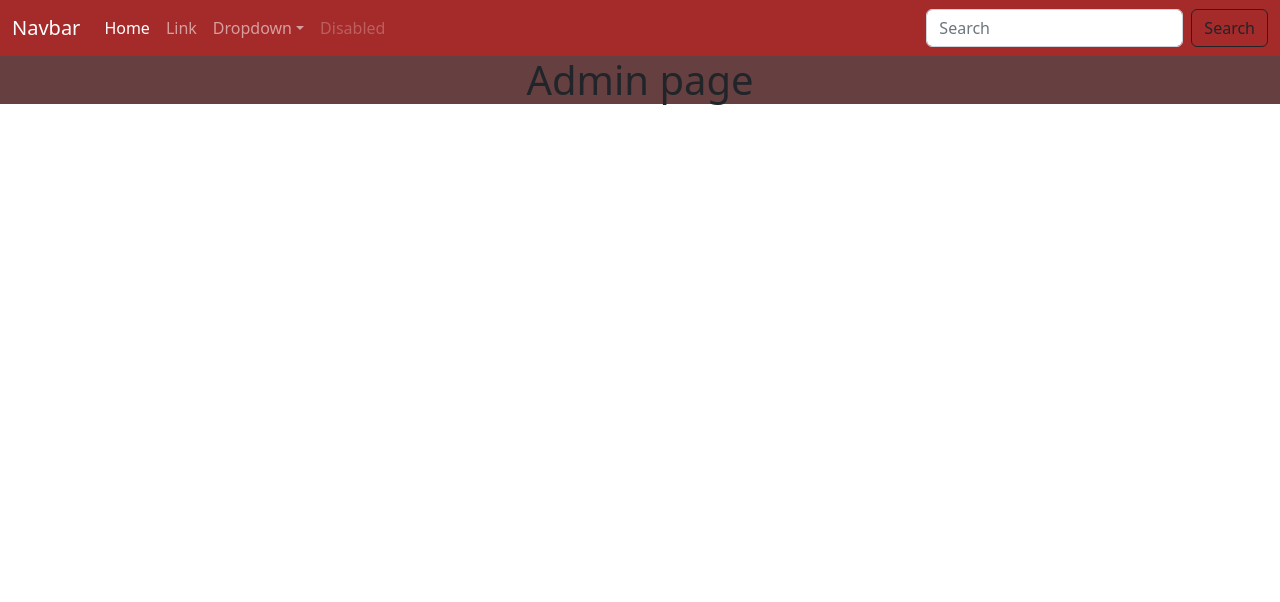
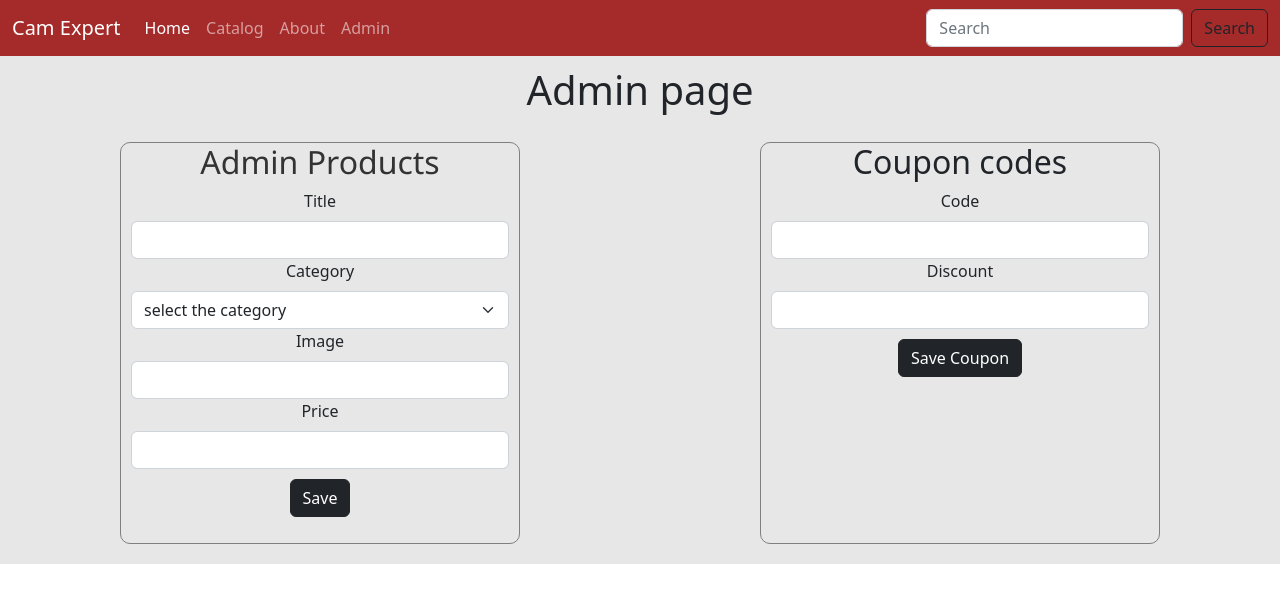
Before and after one commit to ornelasbrayan/camexpert_107, a React (Create React App) app: page /admin in a window 1280 px wide. Shown: the top 602 px of the page. Built offline with nearby package versions, Linux system fonts and the light colour scheme.

Commit message:
class2-109

```diff
--- a/src/App.css
+++ b/src/App.css
@@ -1,6 +1,8 @@
 .App {
   text-align: center;
 }
+
+
 
 .App-logo {
   height: 40vmin;
--- /dev/null
+++ b/src/components/adminCouponCodes.css
@@ -0,0 +1,17 @@
+.ad-coupon-codes {
+    display: block;
+    width: 400px;
+    border:  1px solid gray;
+    border-radius: 10px;
+    margin: 20px;
+    padding-bottom: 10px;
+}
+
+.ad-coupon-codes button {
+    margin-top: 10px;
+}
+
+.forms {
+    margin-left: 10px;
+    margin-right: 10px;
+}
--- /dev/null
+++ b/src/components/adminCouponCodes.jsx
@@ -0,0 +1,57 @@
+import "./adminCouponCodes.css"
+import { useState } from 'react';
+
+function AdminCouponCodes() {
+
+    const [coupon, setCoupon] = useState({});
+    const [allCoupons, setAllCoupons] = useState([]);
+
+    function inputChange(e) {
+        let input = e.target.value;
+        let attr = e.target.name;
+
+        let copy = {...coupon};
+        copy[attr] = input;
+        setCoupon(copy);
+    }
+
+    function saveCoupon() {
+        console.log(coupon);
+
+        let copy = [...allCoupons];
+        copy.push(coupon)
+        setAllCoupons(copy);
+
+
+    }
+
+    return (
+        <div className="ad-coupon-codes">
+            <h2>Coupon codes</h2>
+
+            <div className="forms">
+                <div>
+                    <label className="form-label">Code</label>
+                    <input name="code" onChange={inputChange} className="form-control" type="text" />
+                </div>
+
+                <div>
+                    <label className="form-label">Discount</label>
+                    <input name="discount" onChange={inputChange} className="form-control" type="number" />
+                </div>
+
+                <div>
+                    <button className="btn btn-dark" onClick={saveCoupon}>Save Coupon</button>
+                </div>
+            </div>
+
+            <ul>
+                {allCoupons.map(prod => <li key={prod.title}>{prod.title}</li>)}
+            </ul>
+
+
+        </div>
+    );
+}
+
+export default AdminCouponCodes;
--- /dev/null
+++ b/src/components/adminProducts.css
@@ -0,0 +1,22 @@
+.ad-products {
+    display: block;
+    width: 400px;
+    border:  1px solid gray;
+    border-radius: 10px;
+    margin: 20px;
+    padding-bottom: 10px;
+}
+
+.ad-products h2 {
+    color: #333;
+    font-family: 'Segoe UI', Tahoma, Geneva, Verdana, sans-serif;
+}
+
+.forms {
+    margin-left: 10px;
+    margin-right: 10px;
+}
+
+.my-control button {
+    margin-top: 10px;
+}
--- /dev/null
+++ b/src/components/adminProducts.jsx
@@ -0,0 +1,69 @@
+import "./adminProducts.css"
+import { useState } from 'react';
+
+function AdminProducts(){
+
+    const [product, setProduct] = useState({});
+    const [allProducts, setAllProducts] = useState([]);
+
+    function textChanged(e) {
+        let text = e.target.value;
+        let attr = e.target.name;
+
+        let copy = {...product};
+        copy[attr] = text;
+        setProduct(copy);
+    }
+
+    function saveProduct() {
+        console.log(product);
+
+        let copy = [...allProducts];
+        copy.push(product);
+        setAllProducts(copy);
+    }
+
+    return (
+        <div className="ad-products">
+            <h2>Admin Products</h2>
+            <div className="forms">
+
+                <div className="my-control">
+                    <label className="form-label">Title</label>
+                    <input name="title" onChange={textChanged} className="form-control" type="text" />
+                </div>
+
+                <div>
+                <label className="form-label">Category</label>
+                    <select name="category" onChange={textChanged} class="form-select" aria-label="Default select example">
+                        <option disabled selected>select the category</option>
+                        <option value="Camera">Camera</option>
+                        <option value="Video Camera">Video Camera</option>
+                        <option value="Flash">Flash</option>
+                    </select>
+                </div>
+
+                <div>
+                    <label className="form-label">Image</label>
+                    <input name="image" onChange={textChanged} className="form-control" type="text" />
+                </div>
+
+                <div>
+                    <label className="form-label">Price</label>
+                    <input name="price" onChange={textChanged} className="form-control" type="text" />
+                </div>
+
+                <div className="my-control center">
+                    <button onClick={saveProduct} className="btn btn-dark">Save</button>
+                </div>
+            </div>
+
+            <ul>
+                {allProducts.map(prod => <li key={prod.title}>{prod.title}</li>)}
+            </ul>
+
+        </div>
+    );
+}
+
+export default AdminProducts;
--- a/src/components/navbar.jsx
+++ b/src/components/navbar.jsx
@@ -1,34 +1,28 @@
 import "./navbar.css";
+
+import {Link} from 'react-router-dom'
 
 function Navbar(){
     return (
         <nav className="navbar navbar-expand-lg navbar-dark bg-body-tertiary">
   <div className="container-fluid">
-    <a className="navbar-brand" href="#">Navbar</a>
+    <Link className="navbar-brand" to="#">Cam Expert</Link>
     <button className="navbar-toggler" type="button" data-bs-toggle="collapse" data-bs-target="#navbarSupportedContent" aria-controls="navbarSupportedContent" aria-expanded="false" aria-label="Toggle navigation">
       <span className="navbar-toggler-icon"></span>
     </button>
     <div className="collapse navbar-collapse" id="navbarSupportedContent">
       <ul className="navbar-nav me-auto mb-2 mb-lg-0">
         <li className="nav-item">
-          <a className="nav-link active" aria-current="page" href="#">Home</a>
+          <Link className="nav-link active" aria-current="page" to="/home">Home</Link>
         </li>
         <li className="nav-item">
-          <a className="nav-link" href="#">Link</a>
-        </li>
-        <li className="nav-item dropdown">
-          <a className="nav-link dropdown-toggle" href="#" role="button" data-bs-toggle="dropdown" aria-expanded="false">
-            Dropdown
-          </a>
-          <ul className="dropdown-menu">
-            <li><a className="dropdown-item" href="#">Action</a></li>
-            <li><a className="dropdown-item" href="#">Another action</a></li>
-            <li><hr className="dropdown-divider" /></li>
-            <li><a className="dropdown-item" href="#">Something else here</a></li>
-          </ul>
+          <Link className="nav-link" to="/catalog">Catalog</Link>
         </li>
         <li className="nav-item">
-          <a className="nav-link disabled">Disabled</a>
+          <Link className="nav-link" to="/about">About</Link>
+        </li>
+        <li className="nav-item">
+          <Link className="nav-link" to="/admin">Admin</Link>
         </li>
       </ul>
       <form className="d-flex" role="search">
--- a/src/pages/NotFound.jsx
+++ b/src/pages/NotFound.jsx
@@ -5,7 +5,7 @@ function NotFound(){
         <div className="not-found">
 
            <div>
-            <a href="/home">
+            <a className="mt-3 btn btn-primary" href="/home">
                 Go back to home
             </a>
            </div>
--- a/src/pages/admin.css
+++ b/src/pages/admin.css
@@ -1,3 +1,14 @@
 .admin {
-    background-color: rgb(102, 64, 64);
+    background-color: #E7E7E7;
+
 }
+
+.admin h1 {
+    text-align: center;
+    padding-top: 10px;
+}
+
+.admin .parent {
+    display: flex;
+    justify-content: space-around;
+}
--- a/src/pages/admin.jsx
+++ b/src/pages/admin.jsx
@@ -1,9 +1,16 @@
 import "./admin.css";
+import AdminProducts from './../components/adminProducts';
+import AdminCouponCodes from './../components/adminCouponCodes';
 
 function Admin(){
     return(
         <div className="admin">
             <h1>Admin page</h1>
+
+            <div className="parent">
+                <AdminProducts></AdminProducts>
+                <AdminCouponCodes></AdminCouponCodes>
+            </div>
         </div>
     );
 }
--- a/src/pages/home.jsx
+++ b/src/pages/home.jsx
@@ -1,10 +1,14 @@
 import "./home.css";
+import {Link} from 'react-router-dom'
 
 function Home(){
     return(
         <div className="home">
             <h1>Welcome to Cam Expert store</h1>
             <h4>When you can found the camera you want</h4>
+
+            <Link className="btn btn-dark" to="/catalog">Catalog our amazing products</Link>
+
         </div>
     );
 }
```
